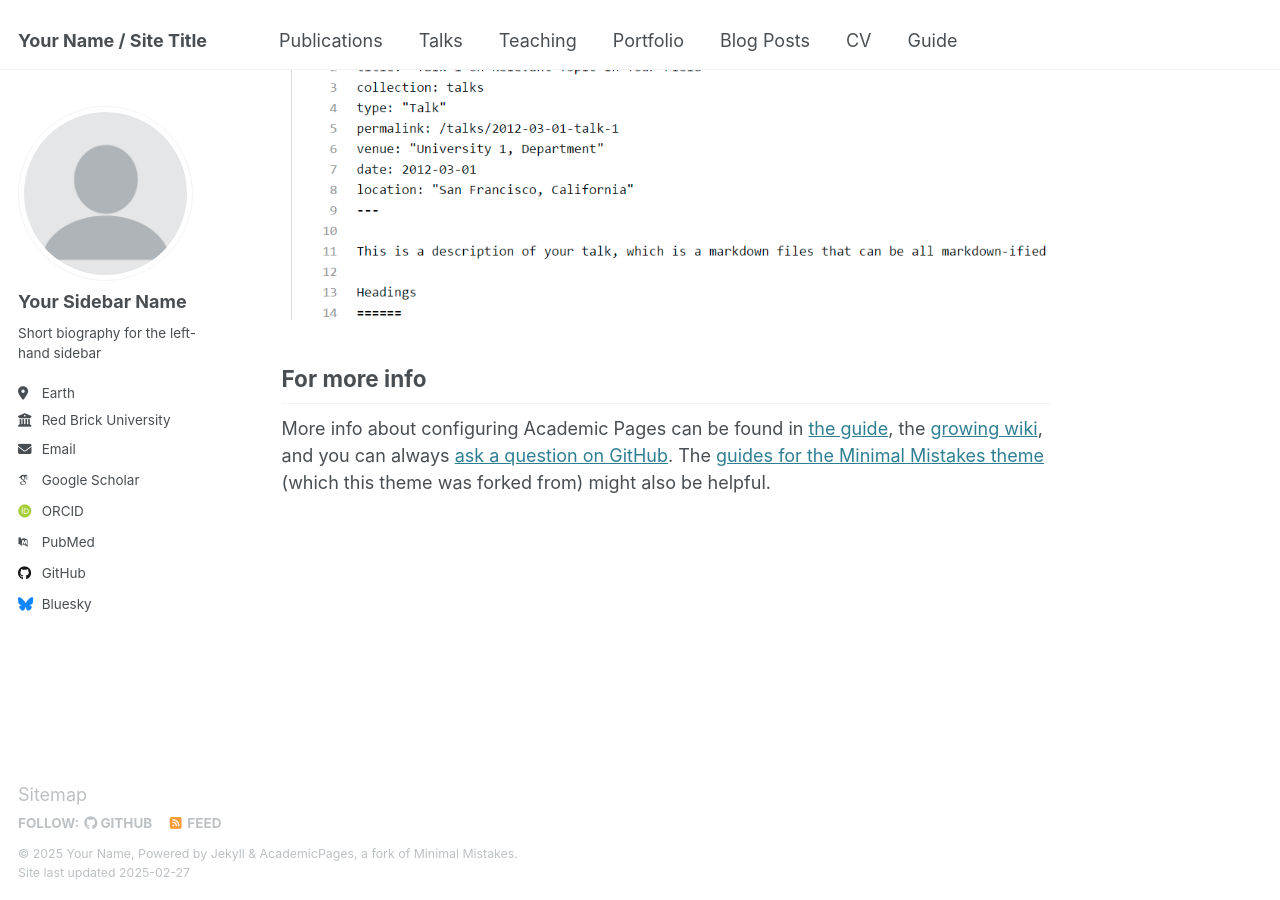
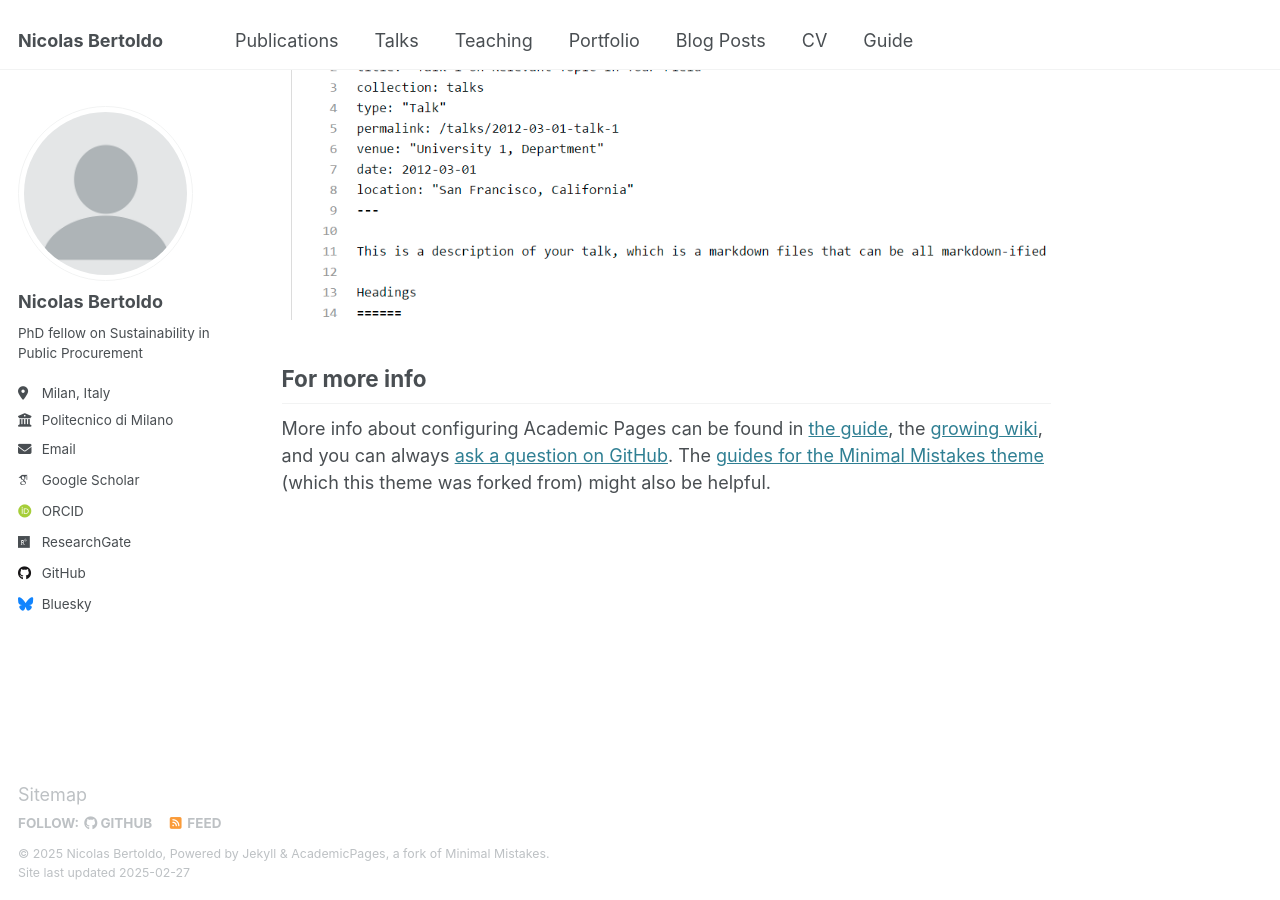
Before and after one commit to Nick-Bertoldo/Nick-Bertoldo.github.io, a Jekyll site: the page built from _pages/about.md, in a window 1280 px wide and 900 px high, scrolled down 2642 px. Built offline with Jekyll 4.4.1, drawn with Linux system fonts in a browser that asks for light colours; some web fonts are replaced.

Commit message:
Update _config.yml

```diff
--- a/_config.yml
+++ b/_config.yml
@@ -9,13 +9,13 @@
 # Basic Site Settings
 locale                   : "en-US"
 site_theme               : "default"
-title                    : "Your Name / Site Title"
+title                    : "Nicolas Bertoldo"
 title_separator          : "-"
-name                     : &name "Your Name"
+name                     : &name "Nicolas Bertoldo"
 description              : &description "personal description"
-url                      : https://academicpages.github.io # the base hostname & protocol for your site e.g. "https://[your GitHub username].github.io"
+url                      : https://Nick-Bertoldo.github.io # the base hostname & protocol for your site e.g. "https://[your GitHub username].github.io"
 baseurl                  : "" # the subpath of your site, e.g. "/blog"
-repository               : "academicpages/academicpages.github.io"
+repository               : "Nick-Bertoldo/Nick-Bertoldo.github.io"
 
 # Site Author - The following control what appear as part of the author content on the side bar.
 #               If a field is blank the icon and link will not appear, otherwise it will be shown.
@@ -23,22 +23,20 @@ repository               : "academicpages/academicpages.github.io"
 author:
   # Biographic information
   avatar           : "profile.png"
-  name             : "Your Sidebar Name"
+  name             : "Nicolas Bertoldo"
   pronouns         : # example: "she/her"
-  bio              : "Short biography for the left-hand sidebar"
-  location         : "Earth"
-  employer         : "Red Brick University"
+  bio              : "PhD fellow on Sustainability in Public Procurement"
+  location         : "Milan, Italy"
+  employer         : "Politecnico di Milano"
   uri              : # URL
-  email            : "none@example.org"
+  email            : "nicolas.bertoldo@polimi.it"
 
   # Academic websites
   arxiv            : # URL - Update with the correct link to your profile
-  googlescholar    : "https://scholar.google.com/citations?user=PS_CX0AAAAAJ"
+  googlescholar    : "https://scholar.google.com/citations?user=pmrKbjoAAAAJ&hl=it"
   impactstory      : # URL
-  orcid            : "http://orcid.org/yourorcidurl"
-  semantic         : # URL
-  pubmed           : "https://www.ncbi.nlm.nih.gov/pubmed/?term=john+snow"
-  researchgate     : # URL
+  orcid            : "https://orcid.org/0000-0001-5195-5534"
+  researchgate     : "https://www.researchgate.net/profile/Nicolas-Bertoldo"
   scopus           : # URL
 
   # Repositories and software development
@@ -51,29 +49,9 @@ author:
 
   # Social media
   bluesky          : "bsky.app" # Replace this with you Bluesky username
-  facebook         : # Username
-  flickr           : # Username
-  foursquare       : # Username
   goodreads        : # Username
-  google_plus      : # Username
-  keybase          : # Username
   instagram        : # Username
-  lastfm           : # Username
   linkedin         : # Username
-  mastodon         : # URL
-  medium           : # URL
-  pinterest        : # Username
-  soundcloud       : # Username
-  steam            : # Username
-  telegram         : # URL
-  tumblr           : # Username
-  twitter          : # Username for X / Twitter
-  vine             : # Username
-  weibo            : # Username
-  wikipedia        : # Username
-  xing             : # Username
-  youtube          : # Username
-  zhihu            : # Username
 
 # Publication Category - The following the list of publication categories and their headings
 publication_category:
```
